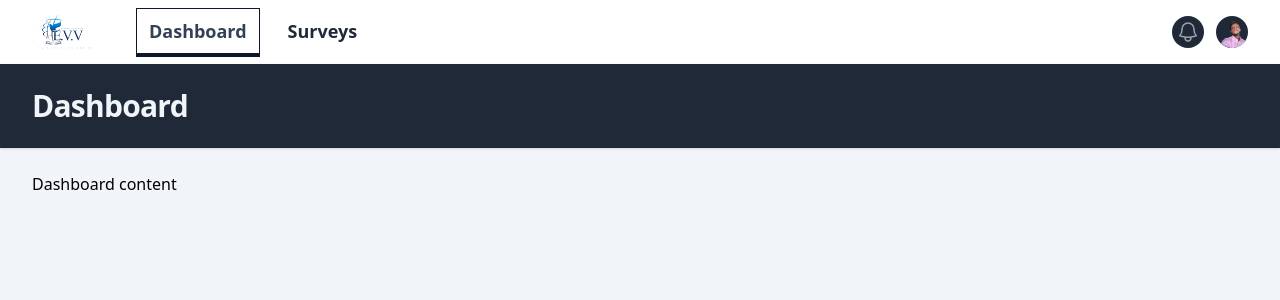
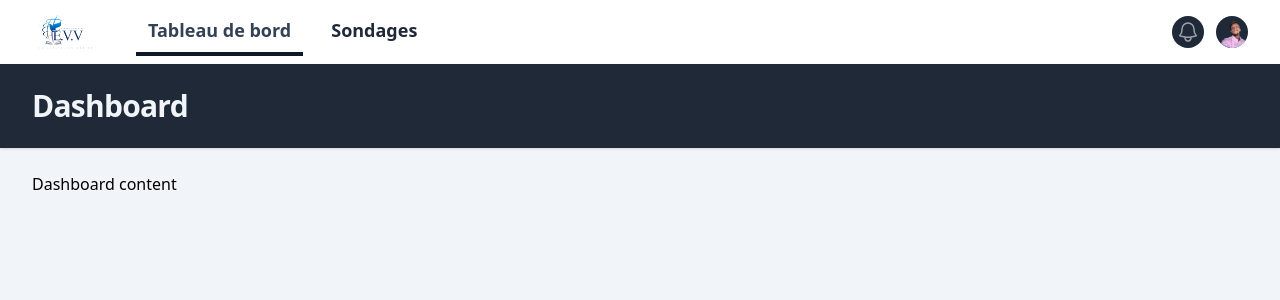
Before and after one commit to rovertnet/evv_app, a React (Vite) app in the folder react/: page / in a window 1280 px wide. Shown: the top 300 px of the page. Built offline with nearby package versions, Linux system fonts and the light colour scheme.

Commit message:
je suis le deuxième commit

```diff
--- a/react/src/component/DefaultLeyaouts.jsx
+++ b/react/src/component/DefaultLeyaouts.jsx
@@ -17,8 +17,8 @@ const user = {
     "../../public/robert.png",
 };
 const navigation = [
-  { name: "Dashboard", to: "/"},
-  { name: "Surveys", to: "/surveys" },
+  { name: "Tableau de bord", to: "/"},
+  { name: "Sondages", to: "/surveys" },
 ];
 const userNavigation = [
   { name: "Your Profile", href: "#" },
@@ -62,7 +62,7 @@ export default function DefaultLeyaouts() {
                             className={({ isActive }) =>
                               classNames(
                                 isActive
-                                  ? "border-b-4 border border-slate-900 text-slate-700"
+                                  ? "border-b-4 hover:border border-slate-900 text-slate-700"
                                   : "text-gray-800 hover:bg-slate-900 hover:text-white",
                                 "px-3 py-2 text-lg font-bold"
                               )
```
